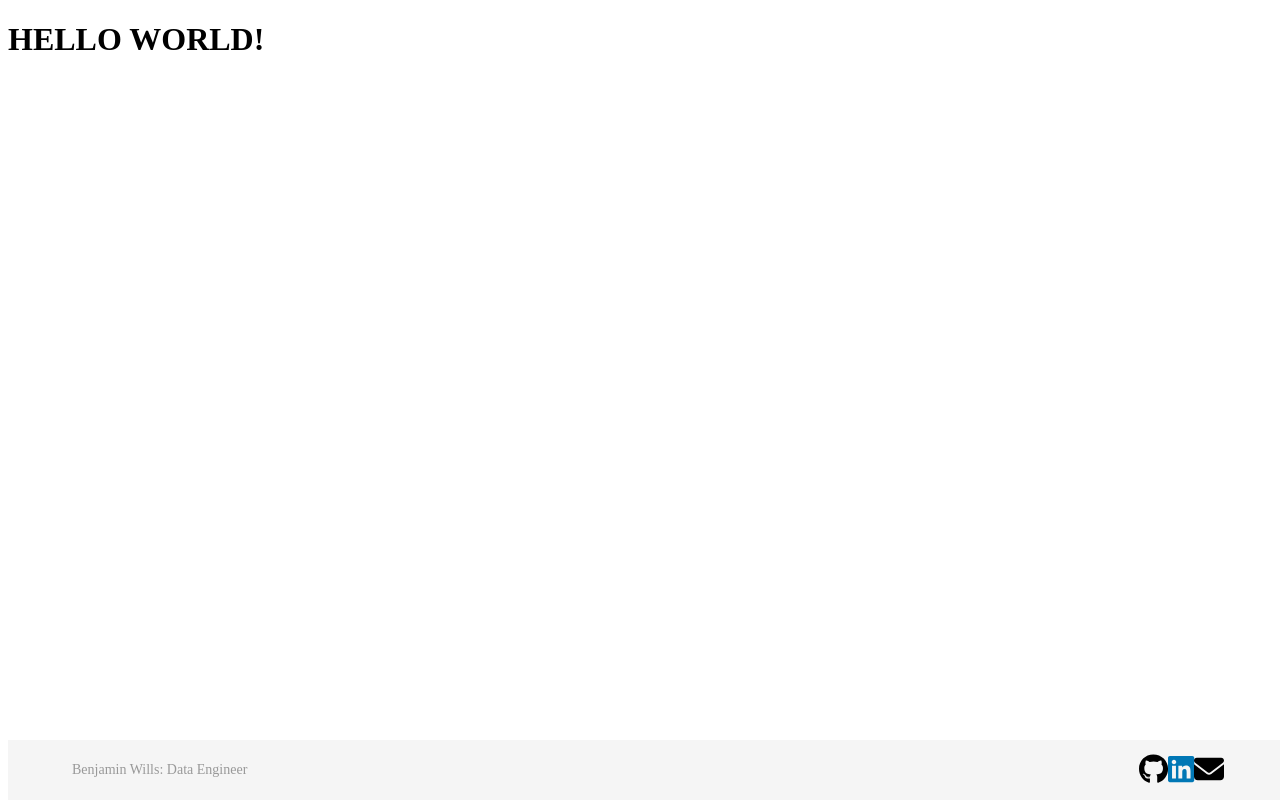
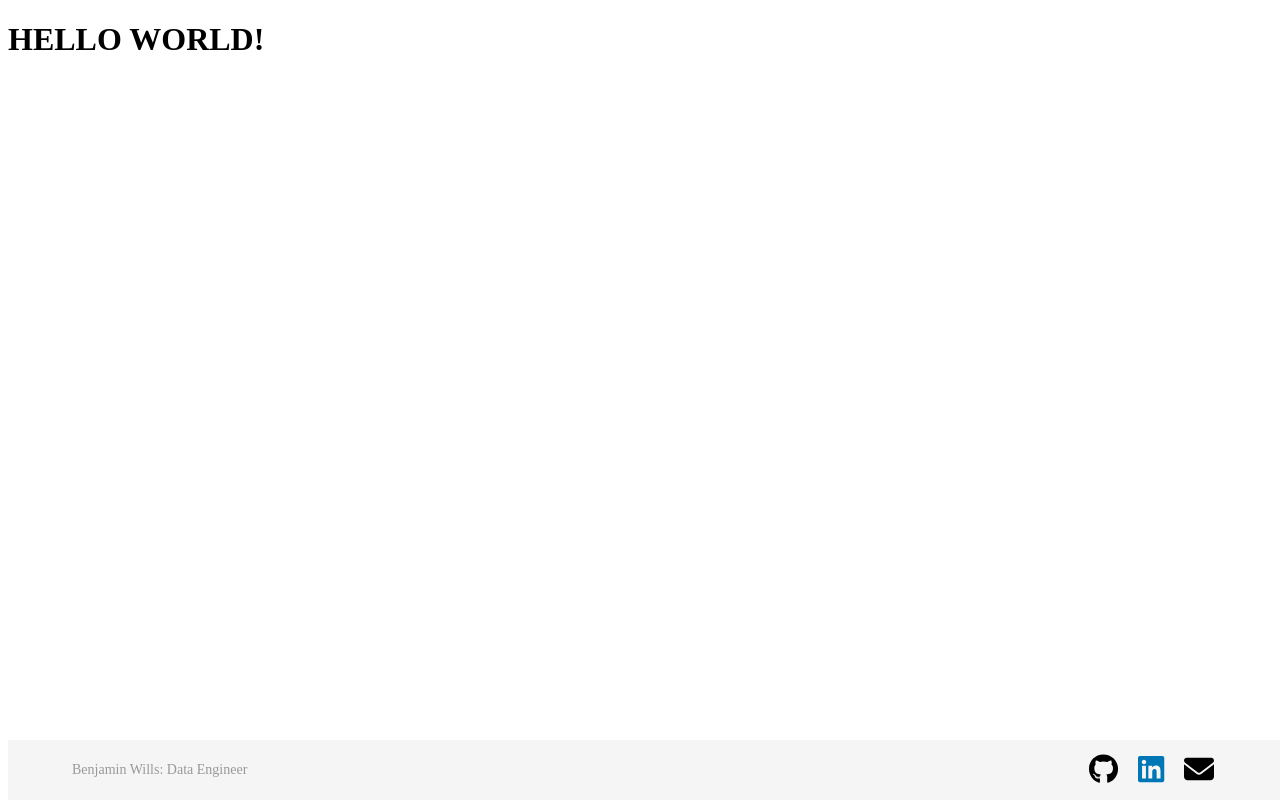
Before and after one commit to BenjaminWills/personal_website, a React (Create React App) app in the folder website/: page / in a window 1280 px wide. Built offline with nearby package versions, Linux system fonts and the light colour scheme.

Commit message:
update footer to have some padding

```diff
--- a/website/src/components/footer/Footer.css
+++ b/website/src/components/footer/Footer.css
@@ -33,4 +33,7 @@
 
 .icon {
   font-size: 30px;
+  margin-right: 10px;
+  margin-left: 10px;
+
 }
```
